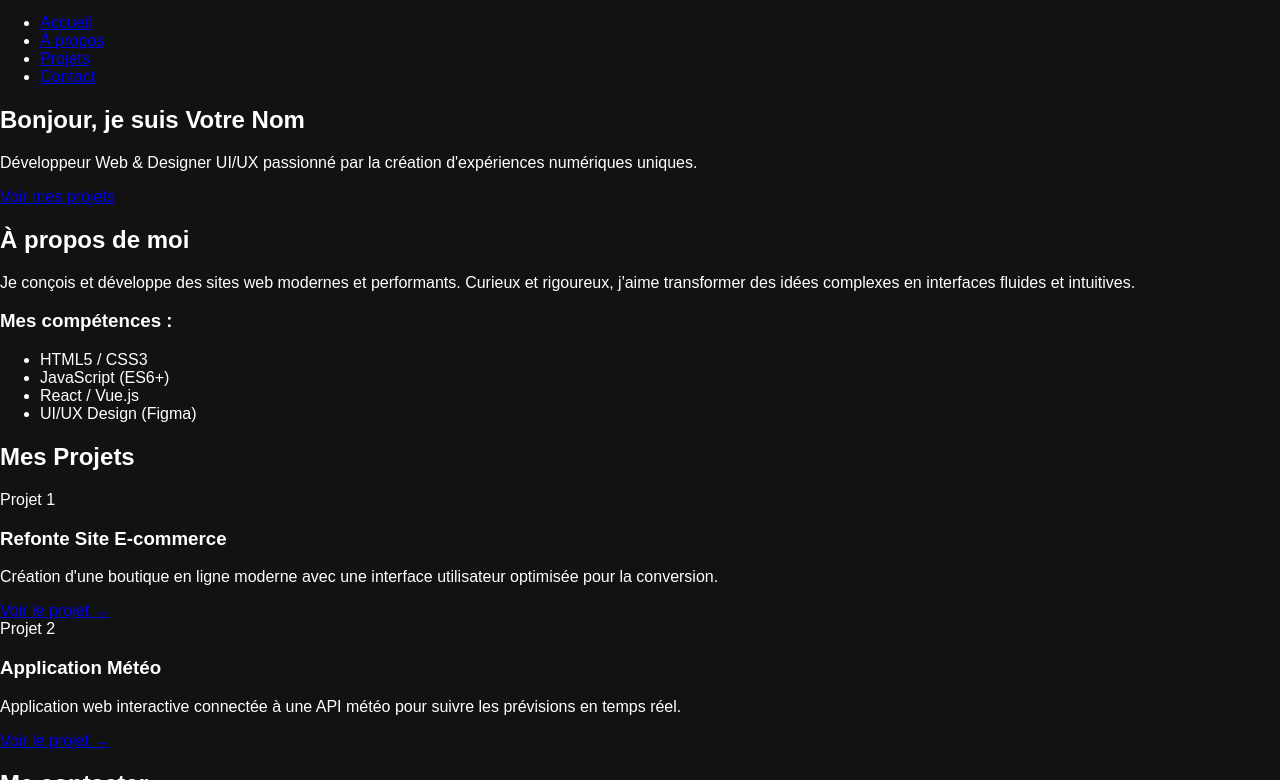
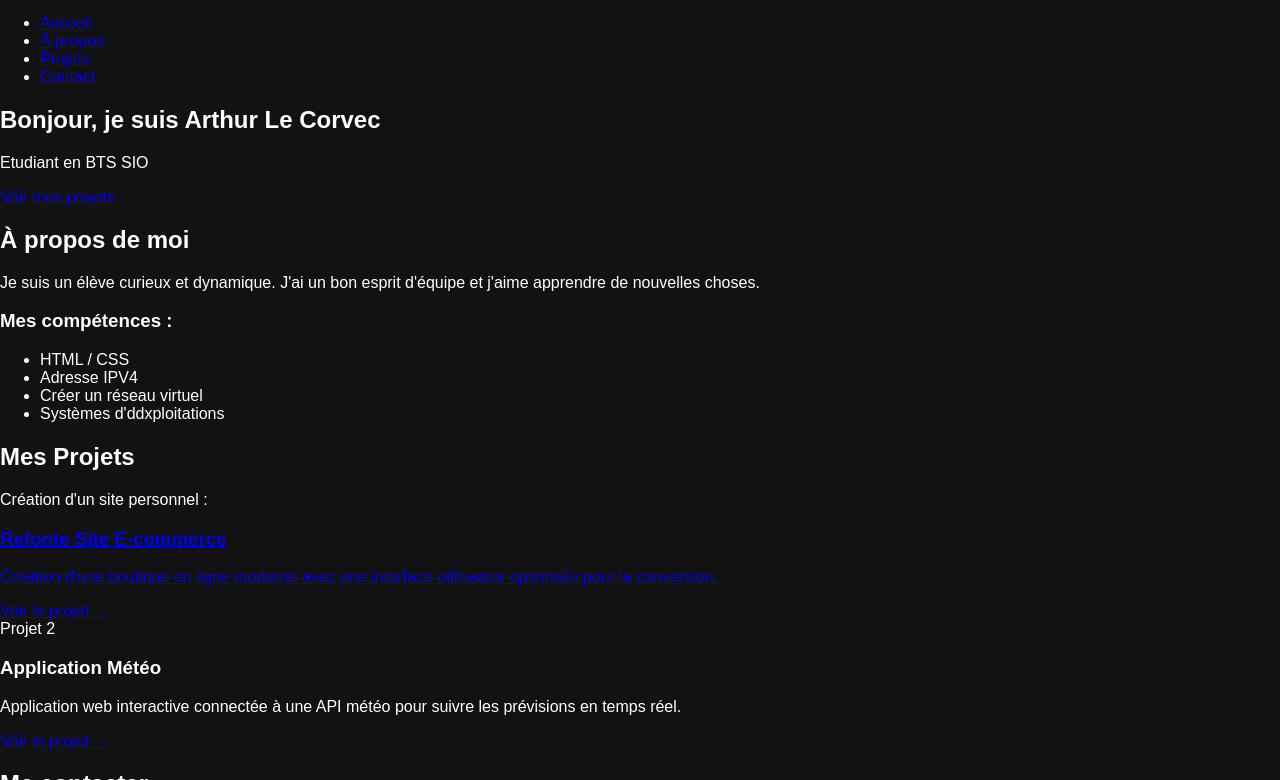
Before and after one commit to arthurlecorvec-pro/arthurlecorvec-pro.github.io, a plain HTML site: page index.html in a window 1280 px wide. Shown: the part 20-800 px from the top of the page. Drawn offline with Linux system fonts and the light colour scheme; files that its build step writes are made by us from their sources.

Commit message:
Update index.html

```diff
--- a/index.html
+++ b/index.html
@@ -5,7 +5,6 @@
     <meta name="viewport" content="width=device-width, initial-scale=1.0">
     <title>Mon Portfolio</title>
     <link rel="stylesheet" href="style.css">
-    <!-- Importation d'une police moderne (Poppins) -->
     <link href="https://fonts.googleapis.com/css2?family=Poppins:wght@300;400;600;700&display=swap" rel="stylesheet">
 </head>
 <body>
@@ -26,8 +25,8 @@
     <!-- Section Accueil -->
     <section id="accueil" class="hero">
         <div class="hero-content">
-            <h1>Bonjour, je suis <span class="highlight">Votre Nom</span></h1>
-            <p>Développeur Web & Designer UI/UX passionné par la création d'expériences numériques uniques.</p>
+            <h1>Bonjour, je suis <span class="highlight">Arthur Le Corvec</span></h1>
+            <p>Etudiant en BTS SIO</p>
             <a href="#projets" class="btn">Voir mes projets</a>
         </div>
     </section>
@@ -37,13 +36,14 @@
         <h2>À propos de moi</h2>
         <div class="about-container">
             <div class="about-text">
-                <p>Je conçois et développe des sites web modernes et performants. Curieux et rigoureux, j'aime transformer des idées complexes en interfaces fluides et intuitives.</p>
+                <p>Je suis un élève curieux et dynamique. J'ai un bon esprit d'équipe et j'aime apprendre de nouvelles choses.
+</p>
                 <h3>Mes compétences :</h3>
                 <ul class="skills-list">
-                    <li>HTML5 / CSS3</li>
-                    <li>JavaScript (ES6+)</li>
-                    <li>React / Vue.js</li>
-                    <li>UI/UX Design (Figma)</li>
+                    <li>HTML / CSS</li>
+                    <li>Adresse IPV4</li>
+                    <li>Créer un réseau virtuel</li>
+                    <li>Systèmes d'ddxploitations</li>
                 </ul>
             </div>
         </div>
@@ -55,7 +55,7 @@
         <div class="projects-grid">
             <!-- Projet 1 -->
             <div class="project-card">
-                <div class="project-img placeholder-img">Projet 1</div>
+                <div class="project-img placeholder-img">Création d'un site personnel : </br> <a href="file:///C:/Users/arthu/Downloads/accueil%20(4).html"</a></div>
                 <div class="project-info">
                     <h3>Refonte Site E-commerce</h3>
                     <p>Création d'une boutique en ligne moderne avec une interface utilisateur optimisée pour la conversion.</p>
```
